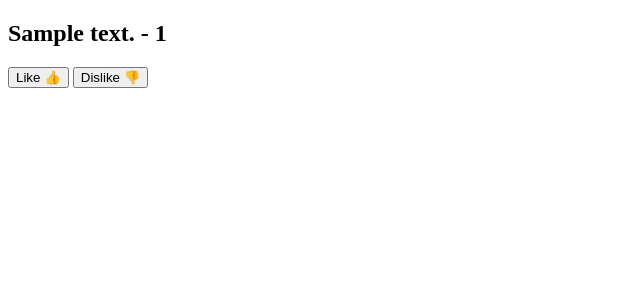
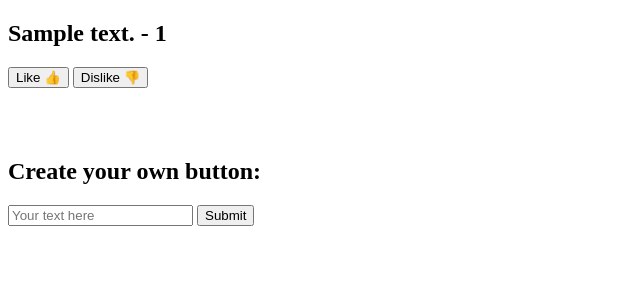
Before and after one commit to seamussmith/jupiter, a Django app: page /clicker/ in a window 1280 px wide. Shown: the top 300 px of the page, without its empty margins (0-640 px from the left). Run offline with Django 3.2, Linux system fonts and the light colour scheme; tables that the repository leaves empty hold one stand-in row (values such as "Sample post").

Commit message:
Form for new button

```diff
--- a/clicker/templates/pages/index.html
+++ b/clicker/templates/pages/index.html
@@ -8,4 +8,10 @@
     {% for button in buttons %}
         {% Button button %}
     {% endfor %}
+    <form action="{% url 'clicker:new-button' %}" method="POST" style="padding: 50px 0;">
+        {% csrf_token %}
+        <h1>Create your own button: </h1>
+        <input type="text" name="text" placeholder="Your text here" />
+        <input type="submit" />
+    </form>
 {% endblock body %}
```
